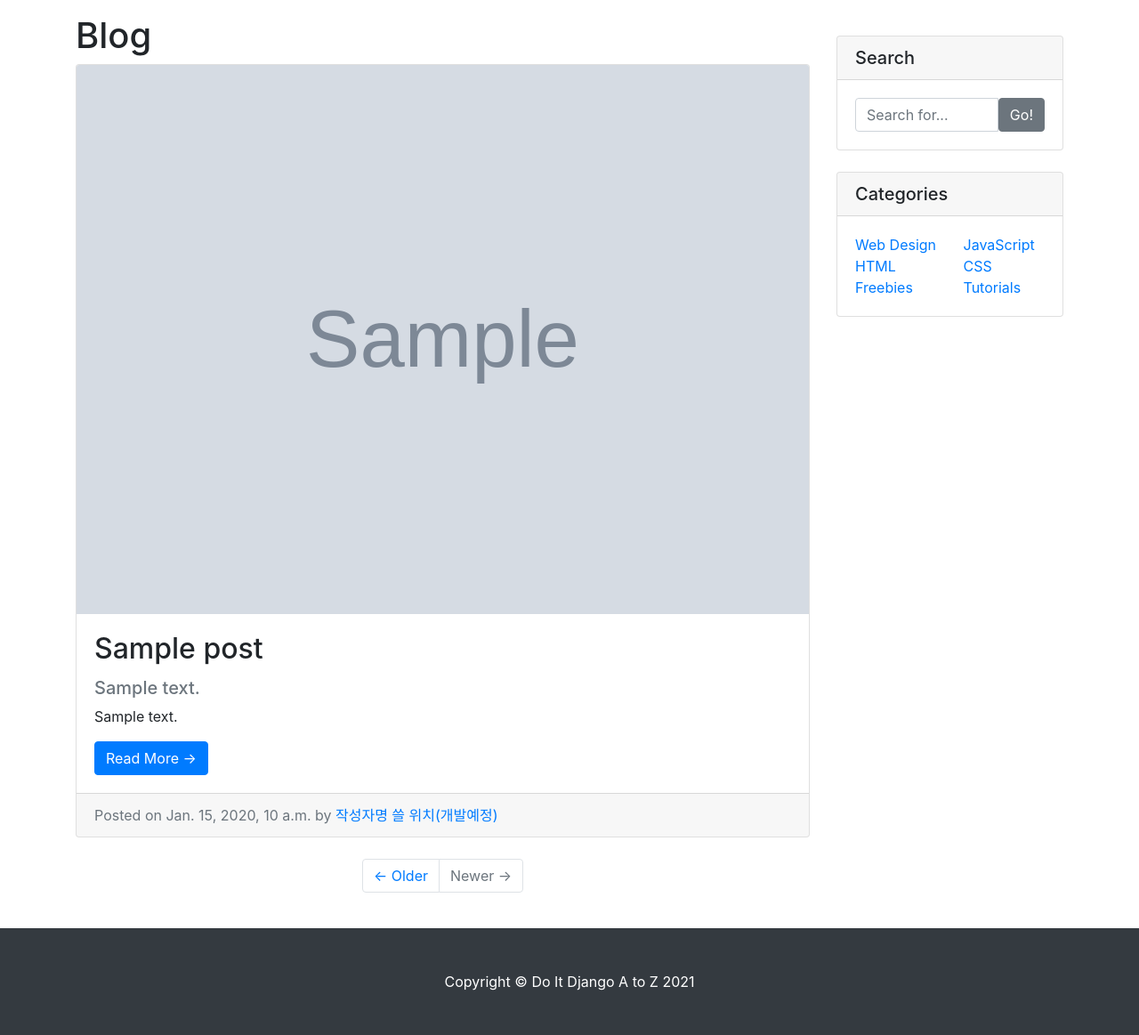
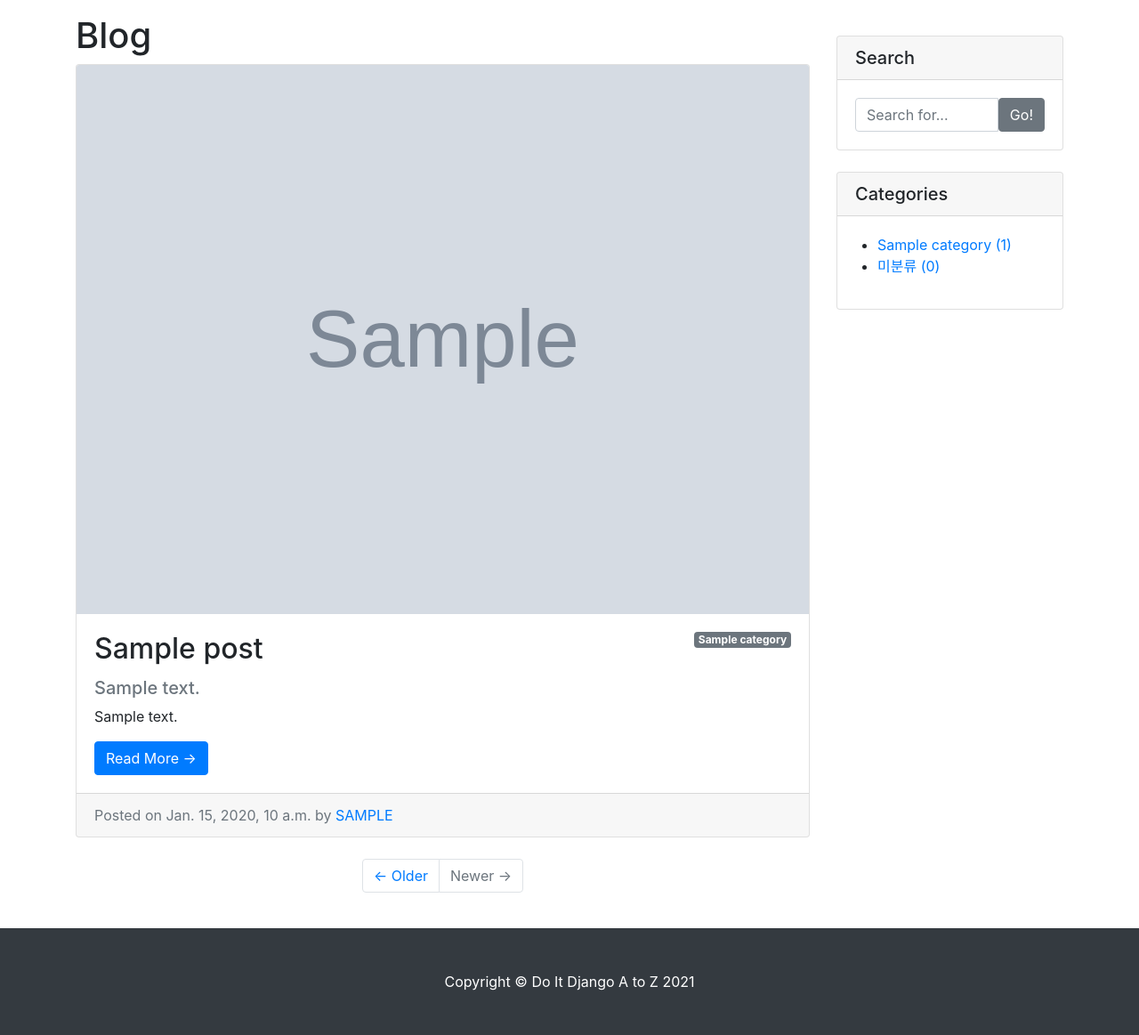
Before and after one commit to thdwoqor/Do_it_django, a Django app: page /blog/ in a window 1280 px wide. Shown: the part 56-1219 px from the top of the page at 89% size. Run offline with Django 3.2, Linux system fonts and the light colour scheme; tables that the repository leaves empty hold one stand-in row (values such as "Sample post"); grey boxes marked "Sample" are stand-in pictures; some libraries are stand-ins or nearby versions.

Commit message:
html 오타 수정 / 포스트 상세 페이지에 카테고리 기능 추가

```diff
--- a/blog/models.py
+++ b/blog/models.py
@@ -4,6 +4,17 @@ import os
 
 from django.db.models.fields.related import ForeignKey
 # Create your models here.
+
+class Category(models.Model):
+    name = models.CharField(max_length=50, unique=True)
+    slug = models.SlugField(max_length=200, unique=True, allow_unicode=True)
+
+    def __str__(self):
+        return self.name
+
+    class Meta:
+        verbose_name_plural = 'Categories'
+
 
 class Post(models.Model):
     title = models.CharField(max_length=30)
@@ -18,6 +29,8 @@ class Post(models.Model):
 
     author = models.ForeignKey(User,null=True, on_delete=models.SET_NULL)
 
+    category = models.ForeignKey(Category,null=True,blank=True,on_delete=models.SET_NULL)
+
     def __str__(self):
         return f'[{self.pk}] {self.title} :: {self.author}'
 
--- a/blog/templates/blog/base.html
+++ b/blog/templates/blog/base.html
@@ -66,36 +66,20 @@
                 </div>
 
                 <!-- Categories Widget -->
-                <div class="card my-4">
+                <div class="card my-4" id="categories-card">
                     <h5 class="card-header">Categories</h5>
                     <div class="card-body">
                         <div class="row">
-                            <div class="col-lg-6">
-                                <ul class="list-unstyled mb-0">
-                                    <li>
-                                        <a href="#">Web Design</a>
-                                    </li>
-                                    <li>
-                                        <a href="#">HTML</a>
-                                    </li>
-                                    <li>
-                                        <a href="#">Freebies</a>
-                                    </li>
-                                </ul>
-                            </div>
-                            <div class="col-lg-6">
-                                <ul class="list-unstyled mb-0">
-                                    <li>
-                                        <a href="#">JavaScript</a>
-                                    </li>
-                                    <li>
-                                        <a href="#">CSS</a>
-                                    </li>
-                                    <li>
-                                        <a href="#">Tutorials</a>
-                                    </li>
-                                </ul>
-                            </div>
+                            <ul>
+                                {% for category in categories %}
+                                <li>
+                                    <a href="{{category.get_absolute_url}}">{{category}} ({{category.post_set.count}})</a>
+                                </li>
+                                {% endfor %}
+                                <li>
+                                    <a href="/blog/category/no_category/">미분류 ({{no_category_post_count}})</a>
+                                </li>
+                            </ul>
                         </div>
                     </div>
                 </div>
--- a/blog/templates/blog/index.html
+++ b/blog/templates/blog/index.html
@@ -6,13 +6,18 @@
 
         {% for p in post_list %}
             <!-- Blog Post -->
-            <div class="card mb-4">
+            <div class="card mb-4" id="post-{{p.pk}}">
                 {% if p.head_image %}
                     <img class="card-img-top" src="{{ p.head_image.url }}" alt="{{ p }} head image">
                 {% else %}
                     <img class="card-img-top" src="https://picsum.photos/seed/{{ p.id }}/800/200" alt="random_image">
                 {% endif %}
                 <div class="card-body">
+                    {% if p.category %}
+                        <span class="badge badge-secondary float-right">{{p.category}}</span>
+                    {% else %}
+                        <span class="badge badge-secondary float-right">미분류</span>
+                    {% endif %}
                     <h2 class="card-title">{{ p.title}}</h2>
                     {% if p.hook_text %}
                         <h5 class="text-muted">{{ p.hook_text }}</h5>
@@ -22,7 +27,7 @@
                 </div>
                 <div class="card-footer text-muted">
                     Posted on {{ p.created_at}} by
-                    <a href="#">작성자명 쓸 위치(개발예정)</a>
+                    <a href="#">{{p.author|upper}}</a>
                 </div>
             </div>
         {% endfor %}
--- a/blog/views.py
+++ b/blog/views.py
@@ -1,7 +1,7 @@
 # from django.shortcuts import render
 from django.urls.resolvers import URLPattern
 from django.views.generic import ListView , DetailView
-from .models import Post
+from .models import Post, Category
 from blog import models
 # Create your views here.
 
@@ -20,6 +20,11 @@ class PostList(ListView):
     template_name = 'blog/index.html'
     ordering = '-pk'
 
+    def get_context_data(self, **kwargs):
+        context= super(PostList,self).get_context_data()
+        context['categories']=Category.objects.all()
+        context['no_category_post_count']=Post.objects.filter(category=None).count()
+        return context
 # def single_post_page(request,pk):
 #     post = Post.objects.get(pk=pk)
 
@@ -32,3 +37,9 @@ class PostList(ListView):
 
 class PostDetail(DetailView):
     model = Post
+
+    def get_context_data(self, **kwargs):
+        context = super(PostDetail, self).get_context_data()
+        context['categories'] = Category.objects.all()
+        context['no_category_post_count'] = Post.objects.filter(category=None).count()
+        return context
--- a/do_it_django_prj/settings.py
+++ b/do_it_django_prj/settings.py
@@ -37,6 +37,8 @@ INSTALLED_APPS = [
     'django.contrib.sessions',
     'django.contrib.messages',
     'django.contrib.staticfiles',
+    'django_extensions',
+
     'blog',
     'single_pages',
 ]
```
Also changed, not shown: blog/admin.py (+6 -1 lines), blog/templates/blog/post_detail.html (+8 -3 lines), blog/tests.py (+66 -43 lines).
